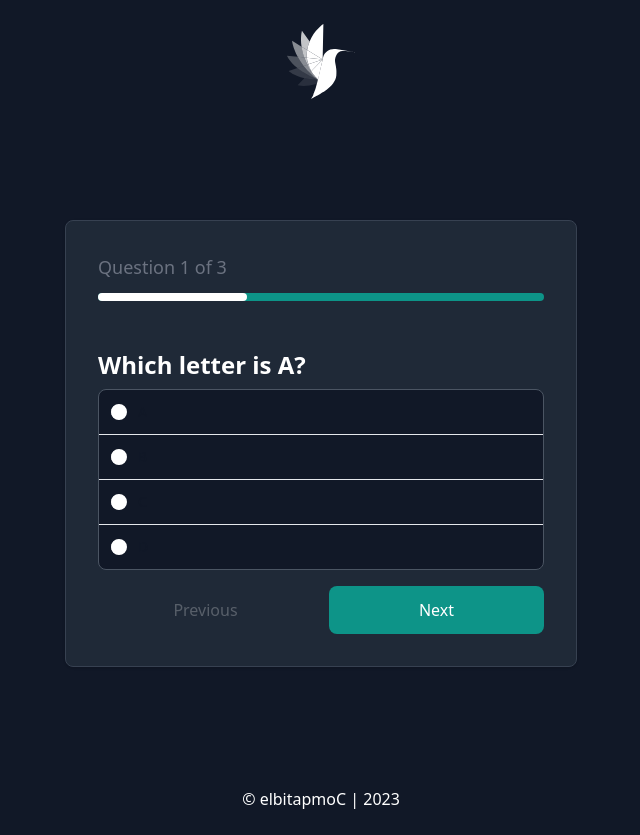
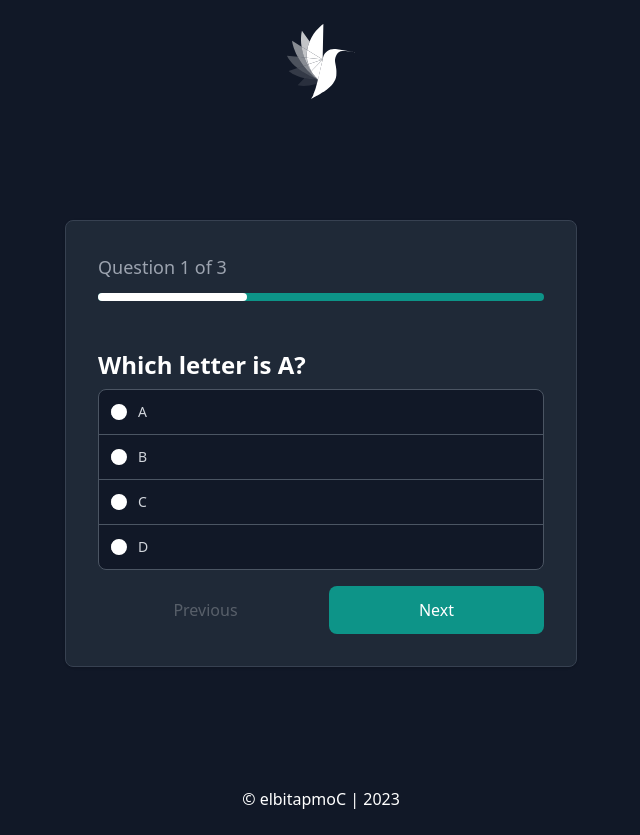
Before and after one commit to elbitapmoC/my-cl, a Next.js app: page /practice in a window 1280 px wide. Shown: the whole page, without its empty margins (319-959 px from the left). Built offline with nearby package versions, Linux system fonts and the light colour scheme.

Commit message:
Updates - Makes minor updates to focus state. - Separating out components more.

```diff
--- a/app/(practice)/practice/page.tsx
+++ b/app/(practice)/practice/page.tsx
@@ -3,6 +3,7 @@ import React, { useEffect } from "react";
 
 import questions from "@/app/api/questions.json";
 import { useQuestionStore } from "@/app/Store";
+import PracticeNav from "@/app/components/PracticeNav";
 
 const PracticeTestPage = () => {
   const show = useQuestionStore((state) => state.showScore);
@@ -28,7 +29,7 @@ const PracticeTestPage = () => {
           <aside className="flex flex-col items-start w-full">
             <label
               htmlFor="file"
-              className="mb-3 text-base text-gray-500 sm:text-lg dark:text-gray-400"
+              className="mb-3 text-base sm:text-lg text-gray-400"
             >
               Question {current + 1} of {total}
             </label>
@@ -49,7 +50,7 @@ const PracticeTestPage = () => {
               {questions[current].options.map((option, index) => (
                 <li
                   key={index}
-                  className={`border-gray-200 rounded-t-lg dark:border-gray-600 ${
+                  className={`rounded-t-lg border-gray-600 ${
                     index !== total && "border-b"
                   }`}
                 >
@@ -59,7 +60,7 @@ const PracticeTestPage = () => {
                       type="radio"
                       value={option}
                       name={option}
-                      className="w-4 h-4 text-blue-600 bg-gray-100 border-gray-300 focus:ring-blue-500 dark:focus:ring-blue-600 dark:ring-offset-gray-700 dark:focus:ring-offset-gray-700 focus:ring-2 dark:bg-gray-600 dark:border-gray-500"
+                      className="w-4 h-4  focus:ring-gray-900 ring-offset-gray-700 focus:ring-offset-gray-700 focus:ring-2 bg-gray-600 border-gray-500"
                       // TODO: Fix issue... onChange is adding onto our array. We need it to replace.
                       onChange={() =>
                         handleSelect((selectedOptions[current] = option))
@@ -68,7 +69,7 @@ const PracticeTestPage = () => {
                     />
                     <label
                       htmlFor={option}
-                      className="w-full py-3 ml-3 text-sm font-medium text-gray-900 dark:text-gray-300"
+                      className="w-full py-3 ml-3 text-sm font-medium text-gray-300"
                     >
                       {option}
                     </label>
@@ -78,23 +79,7 @@ const PracticeTestPage = () => {
             </ul>
           </article>
 
-          <aside className="flex font-medium justify-between w-full mt-4 text-white">
-            <button
-              disabled={current === 0 && true}
-              className={`w-[49%] py-3 rounded-lg mr-2 disabled ${
-                current === 0 && "cursor-not-allowed opacity-25"
-              }`}
-              onClick={handlePrevious}
-            >
-              Previous
-            </button>
-            <button
-              onClick={handleNext}
-              className="w-[49%] py-3 bg-teal-600 rounded-lg ml-2"
-            >
-              {current + 1 === total ? "Submit" : "Next"}
-            </button>
-          </aside>
+          <PracticeNav />
         </article>
       )}
     </>
--- /dev/null
+++ b/app/components/PracticeNav.tsx
@@ -0,0 +1,34 @@
+"use client";
+import React, { useEffect } from "react";
+
+import questions from "@/app/api/questions.json";
+import { useQuestionStore } from "@/app/Store";
+
+const PracticeNav = () => {
+  const current = useQuestionStore((state) => state.current);
+  const total = questions.length;
+  const handleNext = useQuestionStore((state) => state.next);
+  const handlePrevious = useQuestionStore((state) => state.previous);
+
+  return (
+    <aside className="flex font-medium justify-between w-full mt-4 text-white">
+      <button
+        disabled={current === 0 && true}
+        className={`w-[49%] py-3 rounded-lg mr-2 disabled ${
+          current === 0 && "cursor-not-allowed opacity-25"
+        }`}
+        onClick={handlePrevious}
+      >
+        Previous
+      </button>
+      <button
+        onClick={handleNext}
+        className="w-[49%] py-3 bg-teal-600 rounded-lg ml-2"
+      >
+        {current + 1 === total ? "Submit" : "Next"}
+      </button>
+    </aside>
+  );
+};
+
+export default PracticeNav;
```
